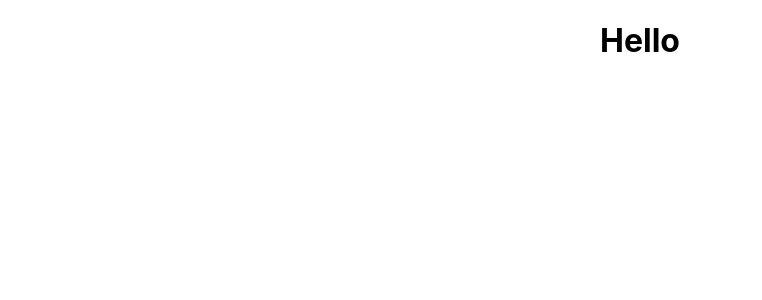
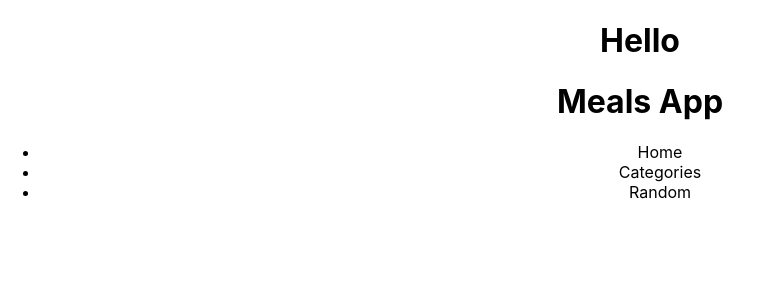
Before and after one commit to GerardoZuno/meals-app, a React (Create React App) app: page / in a window 1280 px wide. Shown: the top 300 px of the page, without its empty margins (0-762 px from the left). Built offline with nearby package versions, Linux system fonts and the light colour scheme.

Commit message:
Add structure navbar

```diff
--- a/src/App.js
+++ b/src/App.js
@@ -1,9 +1,11 @@
 import './App.css';
+import {NavBar} from './components/NavBar/NavBar'
 
 function App() {
   return (
     <div className="App">
       <h1>Hello</h1>
+    <NavBar />
     </div>
   );
 }
--- a/src/components/NavBar/NavBar.jsx
+++ b/src/components/NavBar/NavBar.jsx
@@ -1,9 +1,21 @@
-import React from 'react'
+import React from "react";
 
 export const NavBar = () => {
-    return (
-        <div>
+  return (
+    <div className="navbar">
+      <h1>
+        Meals <span>App</span>
+      </h1>
 
+      <div className="navbar-heading">
+        <div className="navbar-links">
+          <ul>
+            <li>Home</li>
+            <li>Categories</li>
+            <li>Random</li>
+          </ul>
         </div>
-    )
-}
+      </div>
+    </div>
+  );
+};
```
